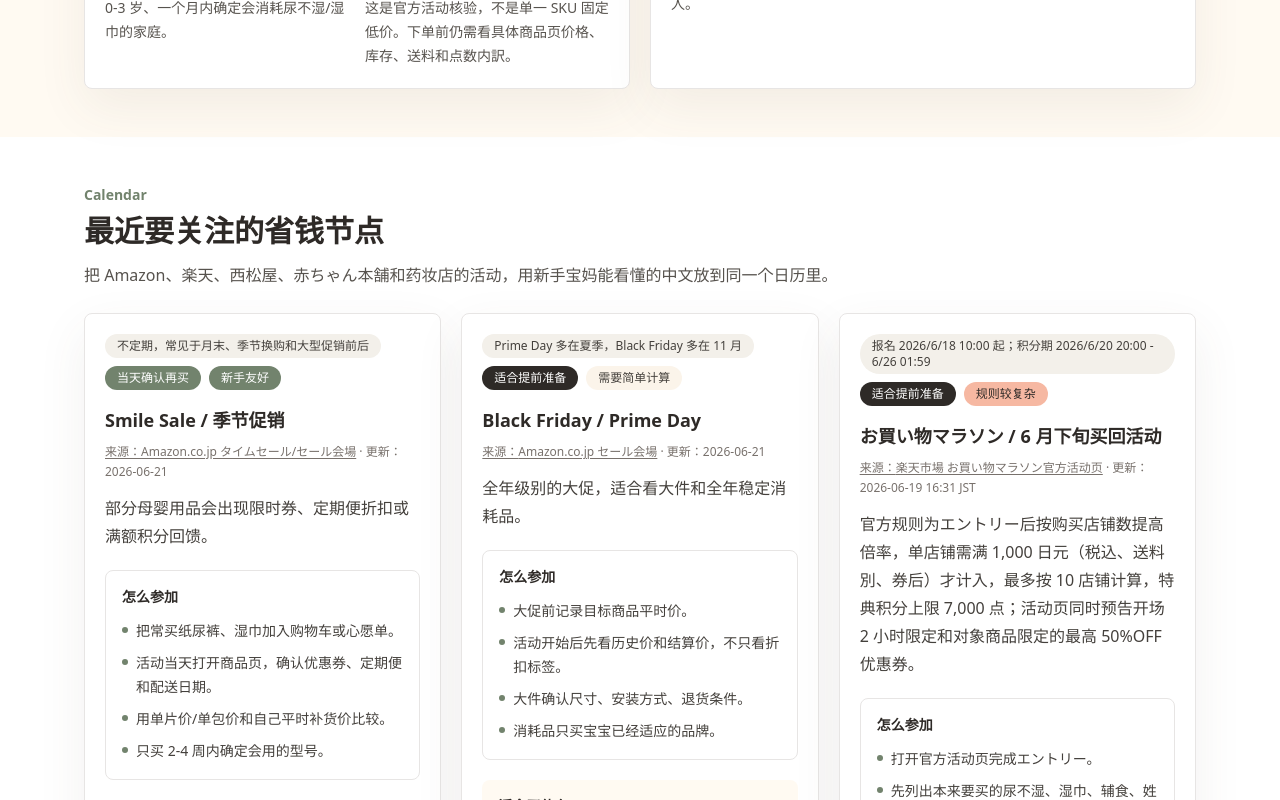
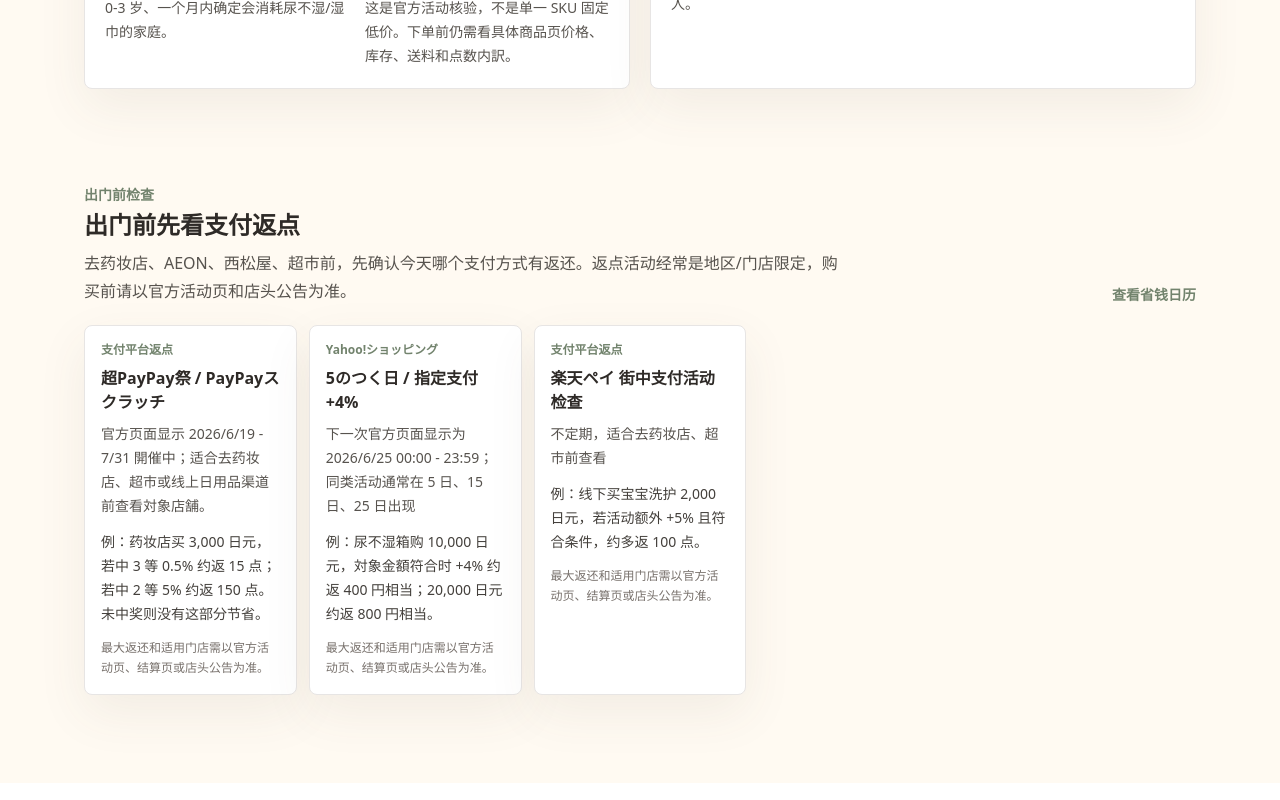
Before and after one commit to fengchuanli/mama-save-jp, a Next.js app: page / in a window 1280 px wide. Shown: the part 2260-3060 px from the top of the page. Built offline with nearby package versions, Linux system fonts and the light colour scheme.

Commit message:
提前展示支付返点入口

```diff
--- /dev/null
+++ b/components/PaymentRebateSpotlight.tsx
@@ -0,0 +1,57 @@
+import Link from "next/link";
+import type { CalendarEvent } from "@/lib/types";
+
+type PaymentRebateSpotlightProps = {
+  events: CalendarEvent[];
+  title?: string;
+  eyebrow?: string;
+  showAllLink?: boolean;
+};
+
+export function PaymentRebateSpotlight({
+  events,
+  title = "本周先看：支付返点",
+  eyebrow = "支付返点",
+  showAllLink = false
+}: PaymentRebateSpotlightProps) {
+  return (
+    <section className="mb-8 sm:mb-10">
+      <div className="mb-4 flex flex-col justify-between gap-3 sm:mb-5 md:flex-row md:items-end">
+        <div>
+          <p className="text-sm font-semibold text-tea">{eyebrow}</p>
+          <h2 className="mt-1 text-2xl font-semibold tracking-normal text-ink">
+            {title}
+          </h2>
+          <p className="mt-2 max-w-3xl text-sm leading-6 text-stone-600 sm:text-base sm:leading-7">
+            去药妆店、AEON、西松屋、超市前，先确认今天哪个支付方式有返还。返点活动经常是地区/门店限定，购买前请以官方活动页和店头公告为准。
+          </p>
+        </div>
+        {showAllLink ? (
+          <Link href="/calendar" className="text-sm font-semibold text-tea">
+            查看省钱日历
+          </Link>
+        ) : null}
+      </div>
+
+      <div className="grid gap-3 sm:grid-cols-2 lg:grid-cols-5">
+        {events.map((event) => (
+          <a
+            key={event.id}
+            href={event.sourceUrl}
+            target="_blank"
+            rel="noreferrer"
+            className="rounded-lg border border-stone-200 bg-white p-4 shadow-soft transition hover:border-tea/40"
+          >
+            <p className="text-xs font-semibold text-tea">{event.store}</p>
+            <h3 className="mt-2 text-base font-semibold leading-6 text-ink">{event.eventName}</h3>
+            <p className="mt-2 text-sm leading-6 text-stone-600">{event.days}</p>
+            <p className="mt-3 text-sm leading-6 text-stone-700">{event.savingsExample}</p>
+            <p className="mt-3 text-xs leading-5 text-stone-500">
+              最大返还和适用门店需以官方活动页、结算页或店头公告为准。
+            </p>
+          </a>
+        ))}
+      </div>
+    </section>
+  );
+}
--- /dev/null
+++ b/lib/payment-rebates.ts
@@ -0,0 +1,18 @@
+import type { CalendarEvent } from "@/lib/types";
+
+const paymentRebateEventIds = [
+  "paypay-official-campaign-check",
+  "paypay-yahoo-campaign",
+  "rakuten-pay-campaign-check",
+  "dbarai-campaign-check",
+  "aupay-campaign-check"
+];
+
+export function getPaymentRebateEvents(events: CalendarEvent[], limit = paymentRebateEventIds.length) {
+  const byId = new Map(events.map((event) => [event.id, event]));
+
+  return paymentRebateEventIds
+    .map((id) => byId.get(id))
+    .filter((event): event is CalendarEvent => Boolean(event))
+    .slice(0, limit);
+}
--- a/pages/calendar.tsx
+++ b/pages/calendar.tsx
@@ -1,7 +1,9 @@
 import type { GetStaticProps } from "next";
 import { CalendarStoreGroup } from "@/components/CalendarCard";
 import { Layout } from "@/components/Layout";
+import { PaymentRebateSpotlight } from "@/components/PaymentRebateSpotlight";
 import { SectionHeader } from "@/components/SectionHeader";
+import { getPaymentRebateEvents } from "@/lib/payment-rebates";
 import type { CalendarEvent } from "@/lib/types";
 import calendarData from "@/data/shopping-calendar.json";
 
@@ -10,6 +12,7 @@
 };
 
 export default function Calendar({ events }: CalendarProps) {
+  const paymentRebateEvents = getPaymentRebateEvents(events);
   const groupedEvents = events.reduce<Record<string, CalendarEvent[]>>((groups, event) => {
     if (!groups[event.store]) {
       groups[event.store] = [];
@@ -42,6 +45,8 @@
           </div>
         </div>
 
+        <PaymentRebateSpotlight events={paymentRebateEvents} />
+
         <div className="space-y-5 sm:space-y-7">
           {Object.entries(groupedEvents).map(([store, storeEvents]) => (
             <CalendarStoreGroup key={store} store={store} events={storeEvents} />
--- a/pages/index.tsx
+++ b/pages/index.tsx
@@ -4,8 +4,10 @@
 import { DealCard } from "@/components/DealCard";
 import { GuideCard } from "@/components/GuideCard";
 import { Layout } from "@/components/Layout";
+import { PaymentRebateSpotlight } from "@/components/PaymentRebateSpotlight";
 import { SectionHeader } from "@/components/SectionHeader";
 import { getAllGuides } from "@/lib/guides";
+import { getPaymentRebateEvents } from "@/lib/payment-rebates";
 import type { CalendarEvent, Deal, GuideMeta } from "@/lib/types";
 import dealsData from "@/data/deals.json";
 import calendarData from "@/data/shopping-calendar.json";
@@ -13,10 +15,11 @@
 type HomeProps = {
   deals: Deal[];
   calendarEvents: CalendarEvent[];
+  paymentRebateEvents: CalendarEvent[];
   guides: GuideMeta[];
 };
 
-export default function Home({ deals, calendarEvents, guides }: HomeProps) {
+export default function Home({ deals, calendarEvents, paymentRebateEvents, guides }: HomeProps) {
   const guideSteps = ["准备清单", "高频消耗品", "平台规则"];
 
   return (
@@ -82,6 +85,17 @@
           {deals.map((deal) => (
             <DealCard key={deal.id} deal={deal} />
           ))}
+        </div>
+      </section>
+
+      <section className="bg-cream">
+        <div className="mx-auto max-w-6xl px-5 py-12">
+          <PaymentRebateSpotlight
+            events={paymentRebateEvents}
+            title="出门前先看支付返点"
+            eyebrow="出门前检查"
+            showAllLink
+          />
         </div>
       </section>
 
@@ -171,6 +185,7 @@
     props: {
       deals: (dealsData as Deal[]).slice(0, 2),
       calendarEvents: (calendarData as CalendarEvent[]).slice(0, 3),
+      paymentRebateEvents: getPaymentRebateEvents(calendarData as CalendarEvent[], 3),
       guides: beginnerGuides
     }
   };
```
Also changed, not shown: 1 other file (tests, documents, lock files or other folders).
